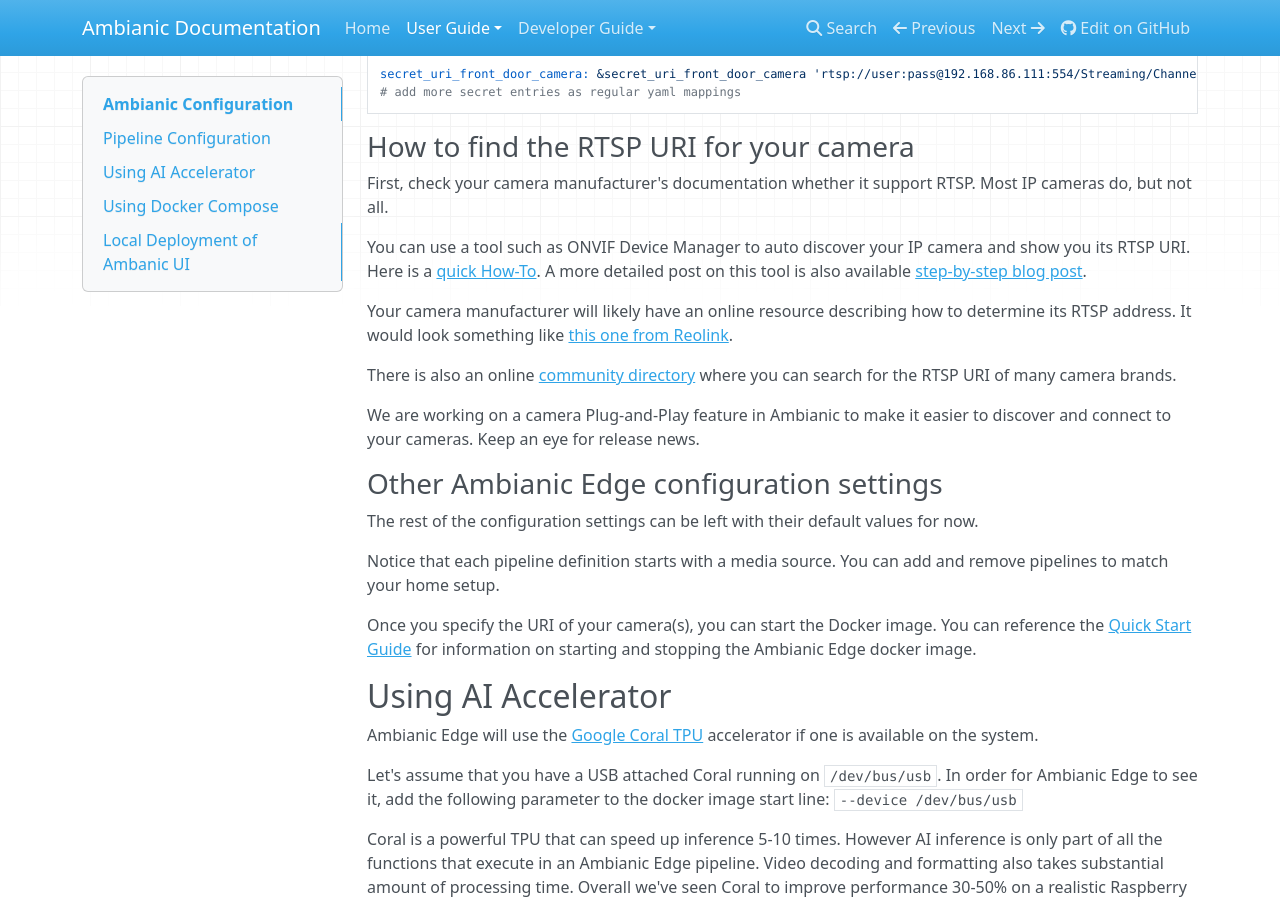
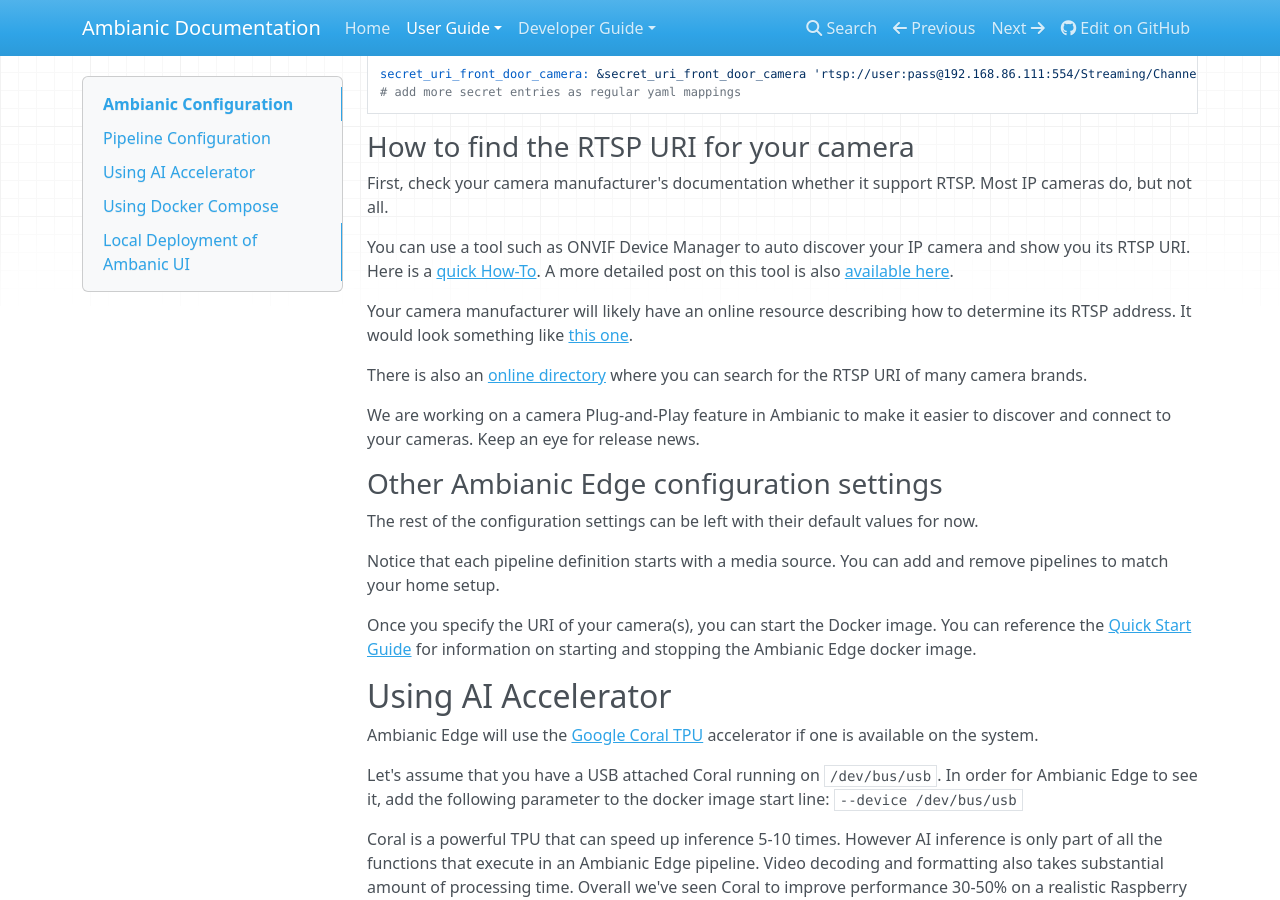
Before and after one commit to ambianic/ambianic-docs, an MkDocs documentation site: the page built from docs-md/users/configure.md, in a window 1280 px wide and 900 px high, scrolled down 2527 px. Built offline with MkDocs 1.6.1, drawn with Linux system fonts in a browser that asks for light colours; nearby versions of some CDN libraries.

Commit message:
docs: typos

```diff
--- a/docs-md/users/configure.md
+++ b/docs-md/users/configure.md
@@ -163,11 +163,11 @@
 
 First, check your camera manufacturer's documentation whether it support RTSP. Most IP cameras do, but not all.
 
-You can use a tool such as ONVIF Device Manager to auto discover your IP camera and show you its RTSP URI. Here is a [quick How-To](http://help.angelcam.com/en/articles/372646-how-to-find-a-rtsp-address-for-an-onvif-compatible-camera-nvr-dvr). A more detailed post on this tool is also available [step-by-step blog post](https://learncctv.com/onvif-device-manager/).
+You can use a tool such as ONVIF Device Manager to auto discover your IP camera and show you its RTSP URI. Here is a [quick How-To](http://help.angelcam.com/en/articles/372646-how-to-find-a-rtsp-address-for-an-onvif-compatible-camera-nvr-dvr). A more detailed post on this tool is also [available here](https://learncctv.com/onvif-device-manager/).
 
-Your camera manufacturer will likely have an online resource describing how to determine its RTSP address. It would look something like [this one from Reolink](https://reolink.com/wp-content/uploads/2017/01/Reolink-CGI-command-v1.61.pdf).
+Your camera manufacturer will likely have an online resource describing how to determine its RTSP address. It would look something like [this one](https://reolink.com/wp-content/uploads/2017/01/Reolink-CGI-command-v1.61.pdf).
 
-There is also an online [community directory](https://security.world/rtsp/) where you can search for the RTSP URI of many camera brands.
+There is also an [online directory](https://security.world/rtsp/) where you can search for the RTSP URI of many camera brands.
 
 We are working on a camera Plug-and-Play feature in Ambianic to make it easier to discover and connect to your cameras. Keep an eye for release news.
 
```
